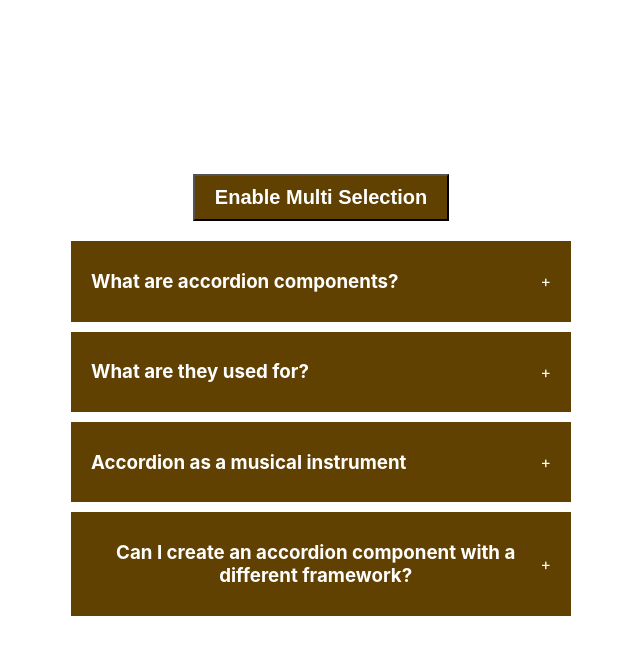
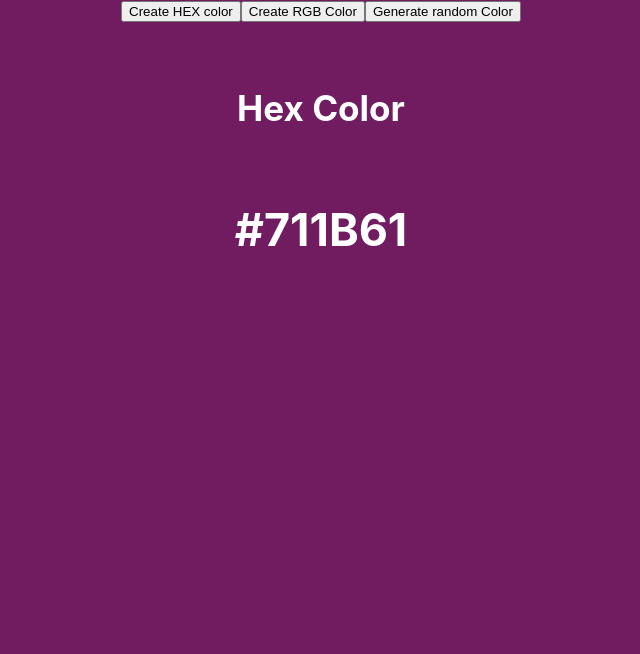
Before and after one commit to srikrishna7272/reactjs-50-simple-projects, a React (Vite) app: page / in a window 1280 px wide. Shown: the top 654 px of the page, without its empty margins (319-959 px from the left). Built offline with nearby package versions, Linux system fonts and the light colour scheme.

Commit message:
Built random color generator.

```diff
--- a/src/App.jsx
+++ b/src/App.jsx
@@ -2,12 +2,14 @@
 
 import "./App.css";
 import Accordian from "./components/accordian";
+import RandomColor from "./components/random-color";
 
 function App() {
   return (
     <div className="App">
       {/* Accordian Component */}
-      <Accordian />
+      {/* <Accordian /> */}
+      <RandomColor />
     </div>
   );
 }
--- /dev/null
+++ b/src/components/random-color/index.jsx
@@ -0,0 +1,58 @@
+import { useEffect, useState } from "react";
+
+export default function RandomColor() {
+  const [typeOfColor, setTypeofColor] = useState("hex");
+  const [color, setColor] = useState("#000000");
+  function randomColorUtility(length) {
+    return Math.floor(Math.random() * length);
+  }
+  function handleCreateRandomHexColor() {
+    const hex = [1, 2, 3, 4, 5, 6, 7, 8, 9, "A", "B", "C", "D", "E", "F"];
+    let hexColor = "#";
+    for (let i = 0; i < 6; i++) {
+      hexColor += hex[randomColorUtility(hex.length)];
+    }
+    setColor(hexColor);
+  }
+  function handleCreateRandomRgbColor() {
+    const r = randomColorUtility(256);
+    const g = randomColorUtility(256);
+    const b = randomColorUtility(256);
+
+    setColor(`rgb(${r},${g},${b})`);
+  }
+
+  useEffect(() => {
+    if (typeOfColor === "rgb") handleCreateRandomRgbColor();
+    else handleCreateRandomHexColor();
+  }, [typeOfColor]);
+  return (
+    <div
+      style={{
+        width: "100vw",
+        height: "100vh",
+        background: color,
+      }}
+    >
+      <button onClick={() => setTypeofColor("hex")}>Create HEX color</button>
+      <button onClick={() => setTypeofColor("rgb")}>Create RGB Color</button>
+      <button onClick={typeOfColor === "hex" ? handleCreateRandomHexColor : handleCreateRandomRgbColor}>
+        Generate random Color
+      </button>
+      <div
+        style={{
+          display: "flex",
+          justifyContent: "center",
+          alignItems: "center",
+          color: "#fff",
+          fontSize: "30px",
+          marginTop: "30px",
+          flexDirection: "column",
+        }}
+      >
+        <h3>{typeOfColor === "rgb" ? "RGB Color" : "Hex Color"}</h3>
+        <h2>{color}</h2>
+      </div>
+    </div>
+  );
+}
```
